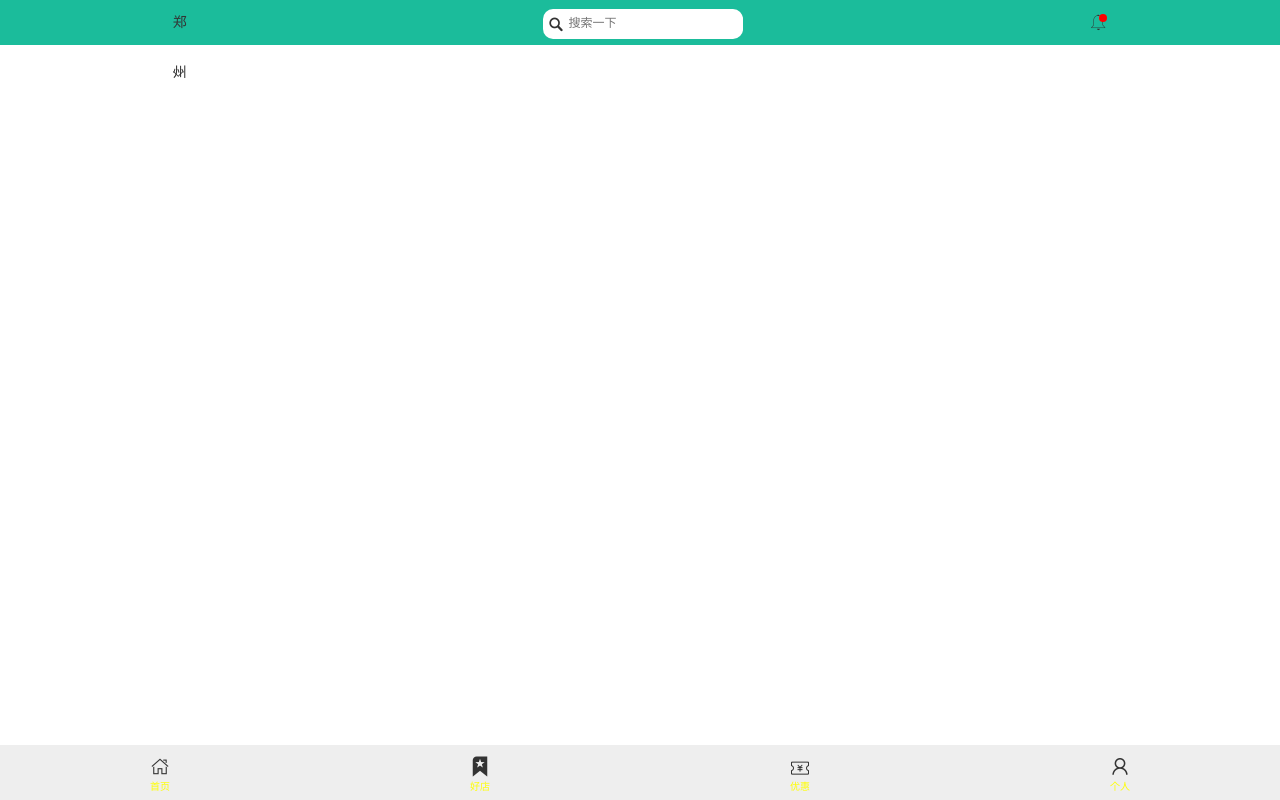
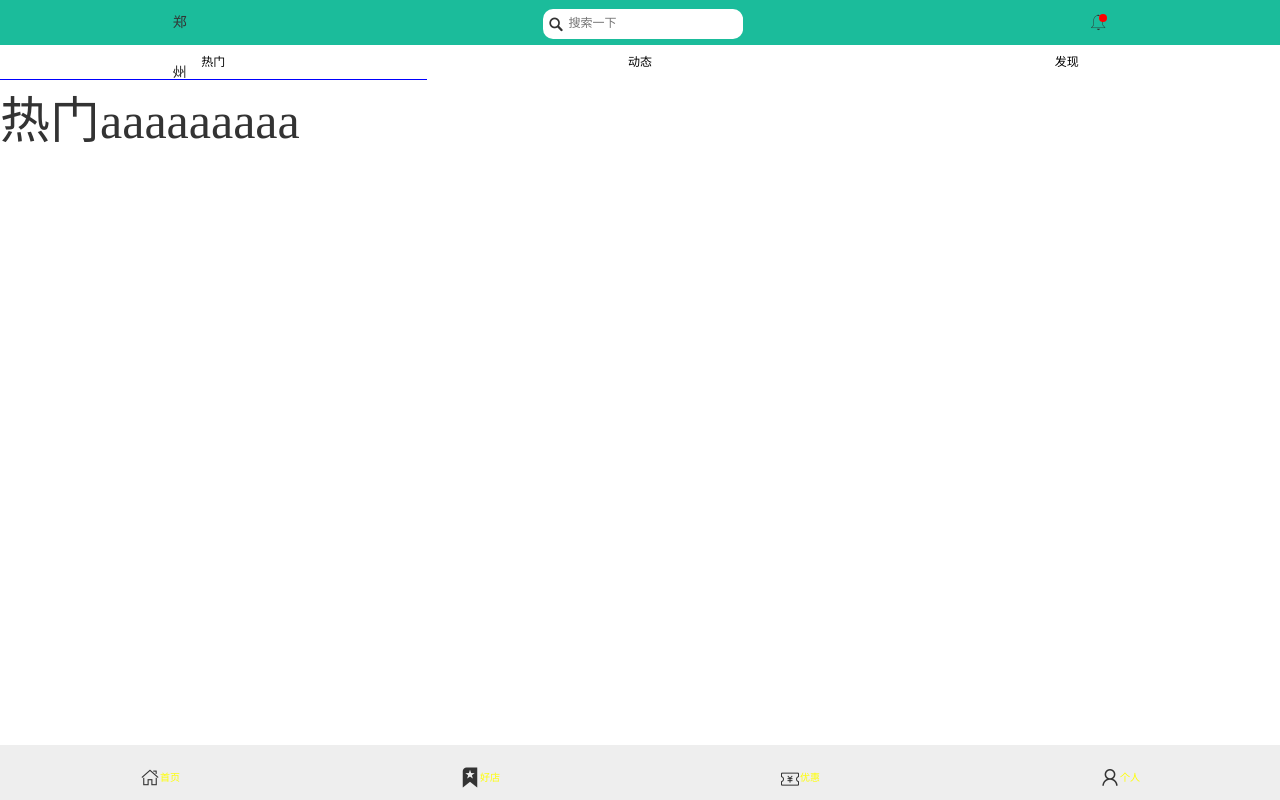
Before and after one commit to loklu52171/secondvue, a Vue app: page /#/remen in a window 1280 px wide. Built offline with nearby package versions, Linux system fonts and the light colour scheme.

Commit message:
增加tab导航和样式

```diff
--- /dev/null
+++ b/src/components/dongtai.vue
@@ -0,0 +1,13 @@
+<template>
+  <div>
+      动态aaaaaaaaaaaaaaaa
+  </div>
+</template>
+
+<script type="text/ecmascript-6">
+
+</script>
+
+<style lang="scss">
+
+</style>
--- /dev/null
+++ b/src/components/faxian.vue
@@ -0,0 +1,13 @@
+<template>
+  <div>
+      发现aaaaaaaaaaaa
+  </div>
+</template>
+
+<script type="text/ecmascript-6">
+
+</script>
+
+<style lang="scss">
+
+</style>
--- a/src/components/home/home.vue
+++ b/src/components/home/home.vue
@@ -1,17 +1,53 @@
 <template>
-  <div>
-    home111肥嘟嘟
+  <div class="container">
+    <div class="tab">
+      <router-link tag="div" class="tab-item" to="/remen">
+        <span class="tab-link">热门</span>
+      </router-link>
+      <router-link tag="div" class="tab-item" to="/dongtai">
+        <span class="tab-link">动态</span>
+      </router-link>
+      <router-link tag="div" class="tab-item" to="/faxian">
+        <span class="tab-link">发现</span>
+      </router-link>
+    </div>
+    <keep-alive>
+      <router-view></router-view>
+    </keep-alive>
   </div>
 </template>
 
 <script type="text/ecmascript-6">
-  // import footNav from '../foot-nav/foot-nav'
+// import footNav from '../foot-nav/foot-nav'
 
-  export default {
+export default {
 
-  }
+}
 </script>
 
 <style lang="scss">
-
+.container {
+  overflow: hidden;
+  .tab {
+    display: flex;
+    height: 0.7rem;
+    font-size: 0.22rem;
+    box-sizing: border-box;
+    .tab-item {
+      display: flex;
+      justify-content: center;
+      align-items: center;
+      flex: 1;
+      text-align: center;
+      .tab-link {
+        padding-bottom: 0.05rem;
+        color:black;
+        font-size: 0.24rem;
+      }
+      &.router-link-active {
+        border-bottom: 0.02rem solid blue;
+      }
+    }
+  }
+}
 </style>
--- /dev/null
+++ b/src/components/remen.vue
@@ -0,0 +1,13 @@
+<template>
+  <div>
+      热门aaaaaaaaa
+  </div>
+</template>
+
+<script type="text/ecmascript-6">
+
+</script>
+
+<style lang="scss">
+
+</style>
--- a/src/components/tab/tab.vue
+++ b/src/components/tab/tab.vue
@@ -26,37 +26,37 @@
 </script>
 
 <style scoped lang="scss">
-  .container{
+.container {
   position: fixed;
   width: 100%;
   bottom: 0;
   left: 0;
   background-color: #eee;
-    .tab{
+  .tab {
     display: flex;
     height: 1.1rem;
     font-size: 0.24rem;
     padding-top: 0.2rem;
     box-sizing: border-box;
-      .tab-item{
+    z-index: 9999;
+    .tab-item {
       flex: 1;
       text-align: center;
-        .tab-i{
+      .tab-i {
         display: block;
         font-size: 0.4rem;
       }
-        .tab-link{
+      .tab-link {
         padding-bottom: 0.05rem;
         color: yellow;
         font-size: 0.2rem;
       }
-        &.router-link-active{
-          .tab-link{
-            color:red;
+      &.router-link-active {
+        .tab-link {
+          color: red;
         }
       }
     }
   }
 }
-
 </style>
--- a/src/router/index.js
+++ b/src/router/index.js
@@ -1,6 +1,9 @@
 import Vue from 'vue'
 import Router from 'vue-router'
 import Home from '../components/home/home'
+import Remen from '../components/remen'
+import Faxian from '../components/faxian'
+import Dongtai from '../components/dongtai'
 
 import Shop from '../components/shop/shop'
 import Discount from '../components/discount/discount'
@@ -16,7 +19,25 @@ export default new Router({
     },
     {
       path: '/home',
-      component: Home
+      component: Home,
+      children: [
+        {
+          path: '/',
+          redirect: '/remen'
+        },
+        {
+          path: '/remen',
+          component: Remen
+        },
+        {
+          path: '/faxian',
+          component: Faxian
+        },
+        {
+          path: '/dongtai',
+          component: Dongtai
+        }
+      ]
     },
     {
       path: '/shop',
```
Lines whose indentation alone changed are shown as unchanged.
